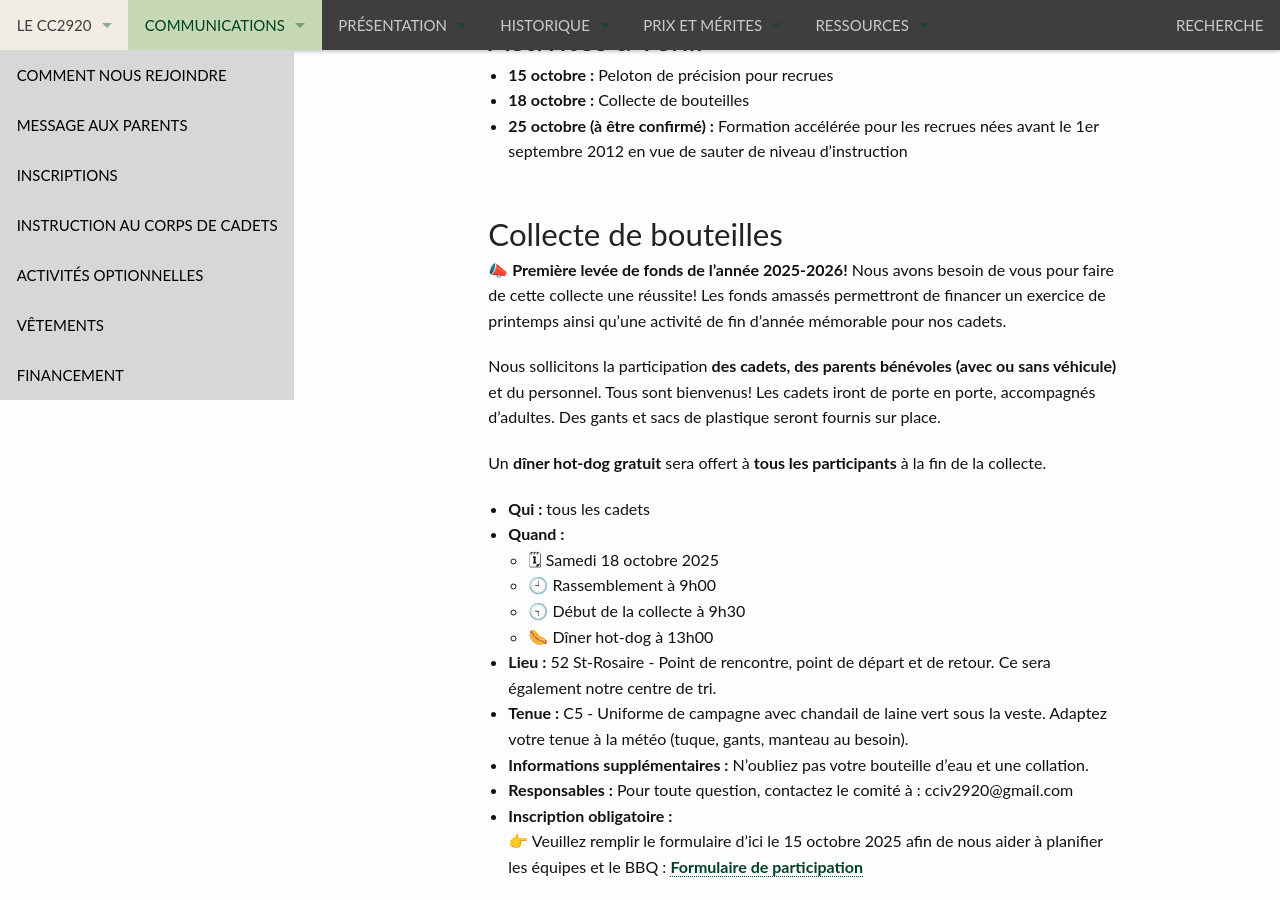
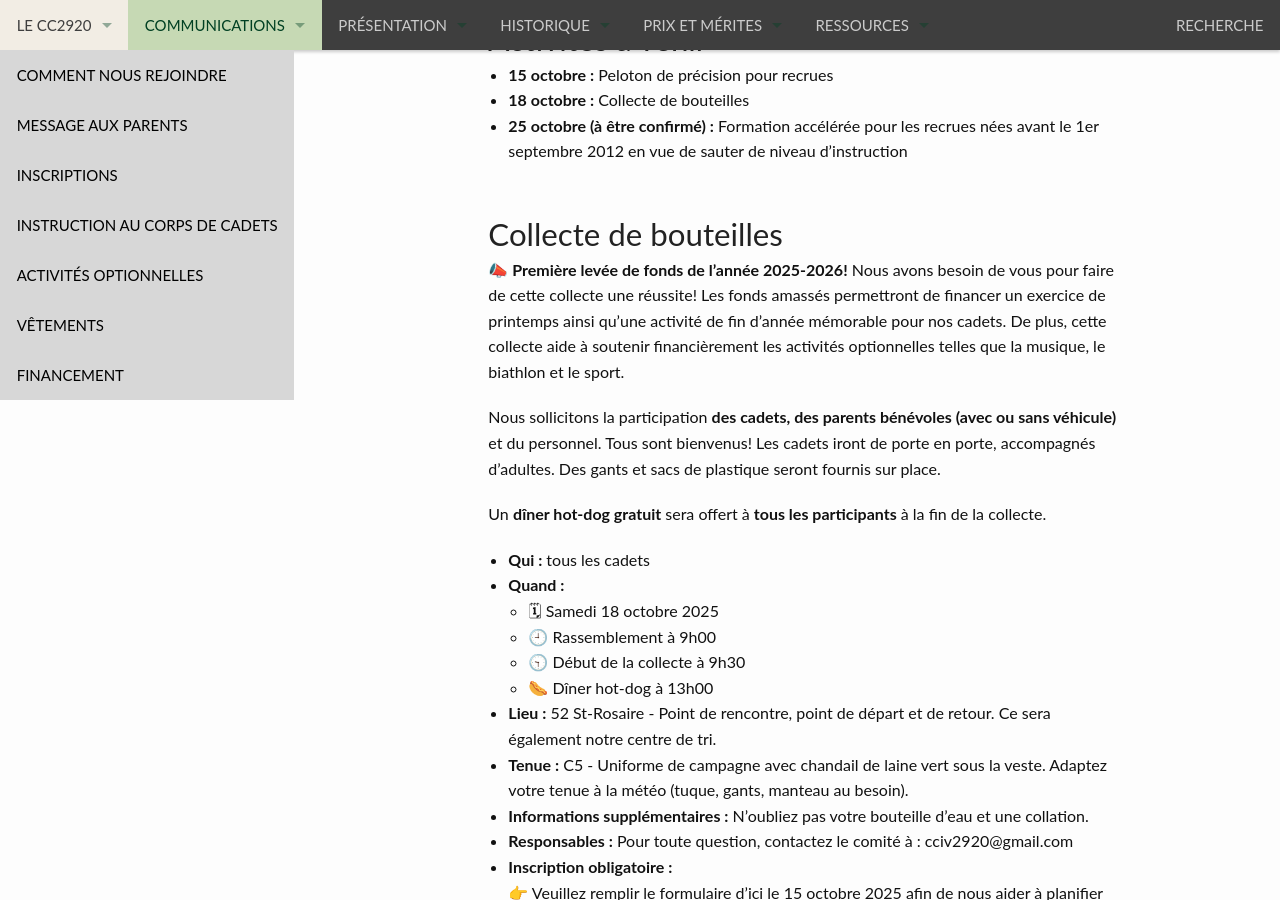
Before and after one commit to CC2920/web, a Jekyll site: the page built from _communications/messages.md, in a window 1280 px wide and 900 px high, scrolled down 740 px. Built offline with Jekyll 4.4.1, drawn with Linux system fonts in a browser that asks for light colours.

Commit message:
Corrections aux messages du 17 octobre

```diff
--- a/_communications/messages.md
+++ b/_communications/messages.md
@@ -23,7 +23,7 @@ layout: "messages"
 
 ## Collecte de bouteilles
 **📣 Première levée de fonds de l’année 2025-2026!**
-Nous avons besoin de vous pour faire de cette collecte une réussite! Les fonds amassés permettront de financer un exercice de printemps ainsi qu’une activité de fin d’année mémorable pour nos cadets.
+Nous avons besoin de vous pour faire de cette collecte une réussite! Les fonds amassés permettront de financer un exercice de printemps ainsi qu’une activité de fin d’année mémorable pour nos cadets. De plus, cette collecte aide à soutenir financièrement les activités optionnelles telles que la musique, le biathlon et le sport.
 
 Nous sollicitons la participation **des cadets, des parents bénévoles (avec ou sans véhicule)** et du personnel. Tous sont bienvenus! Les cadets iront de porte en porte, accompagnés d’adultes. Des gants et sacs de plastique seront fournis sur place.
 
```
